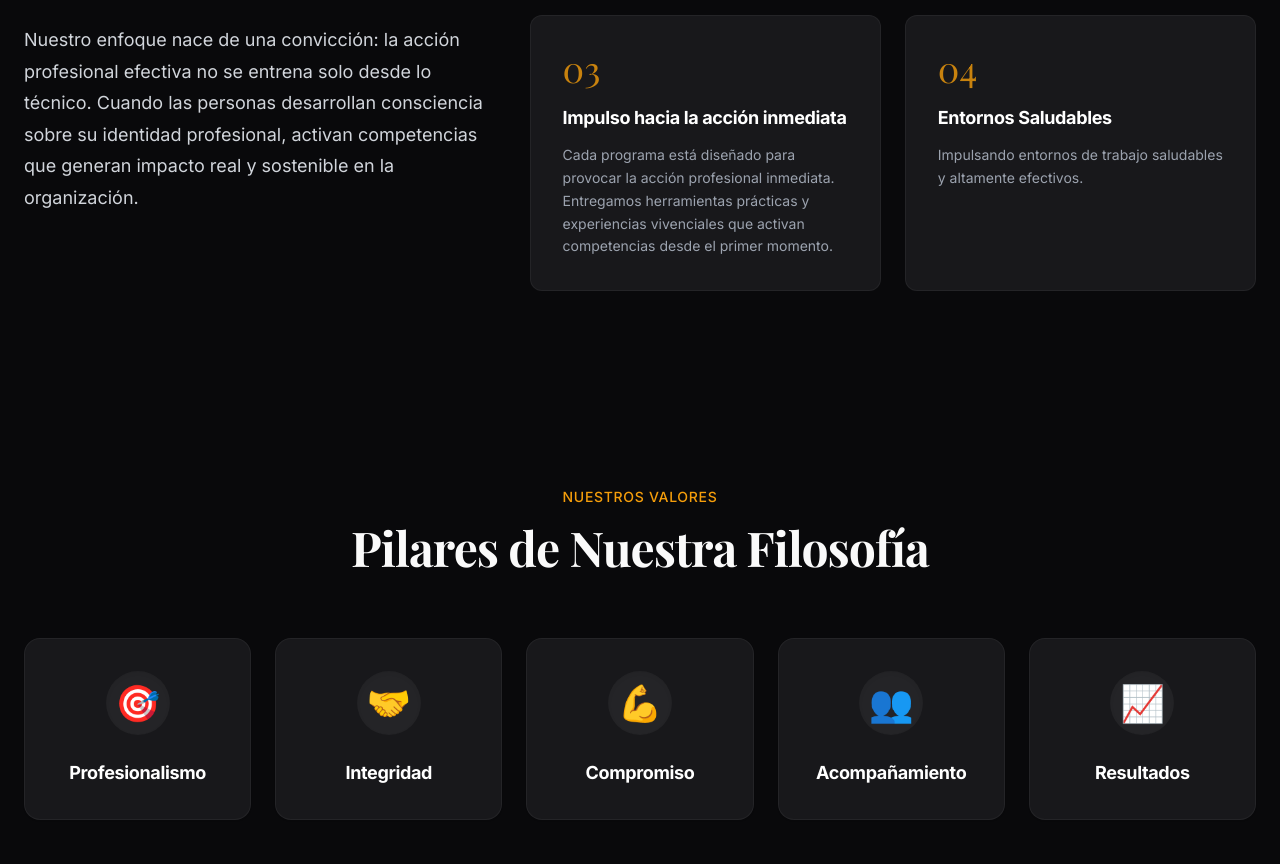
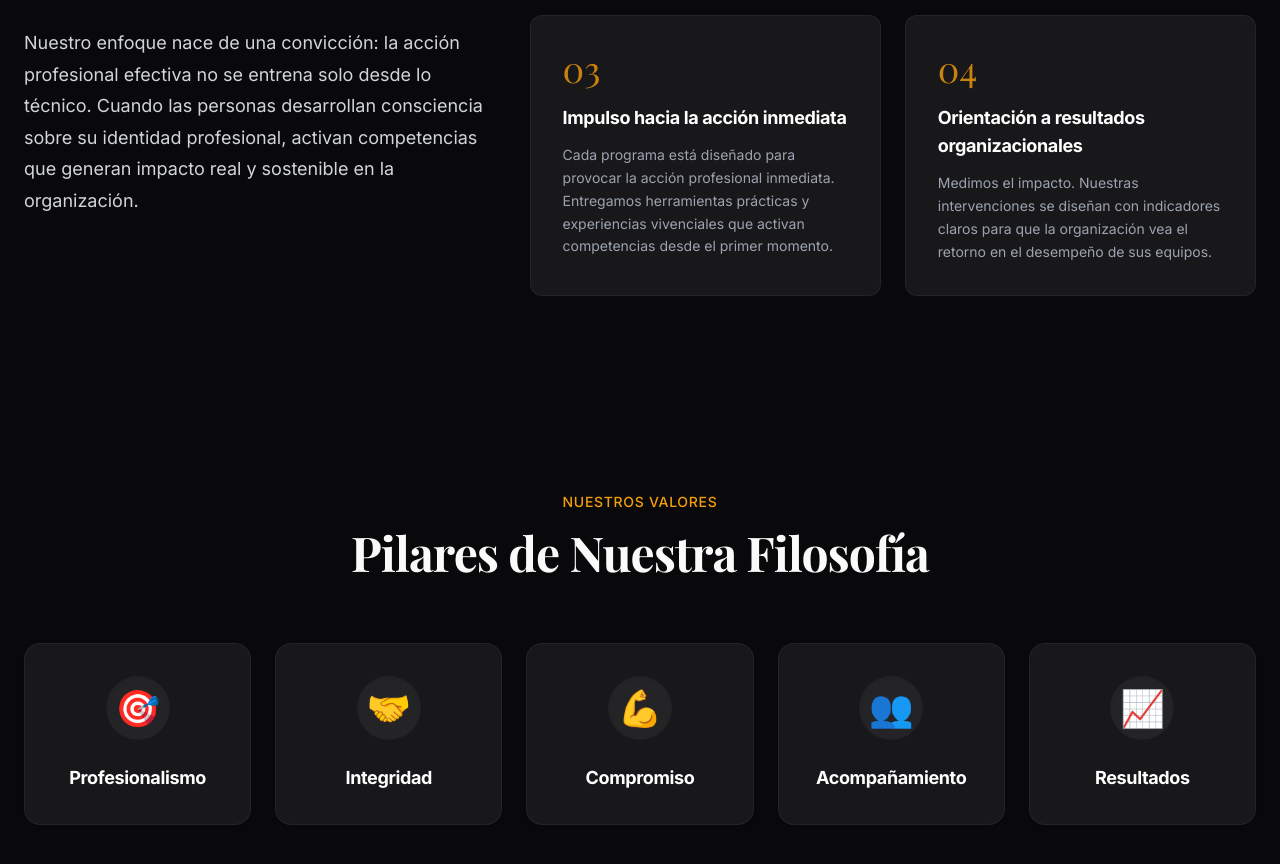
Before and after one commit to mauro6287-blip/alicia-morales-coach, a Next.js app: page / in a window 1280 px wide. Shown: the part 3344-4208 px from the top of the page. Built offline with nearby package versions, Linux system fonts and the light colour scheme; a web font is replaced by a local one.

Commit message:
Update pilar 04 text to Orientacion a resultados organizacionales
Co-Authored-By: Claude Opus 4.6 <noreply@anthropic.com>

```diff
--- a/sections/PropuestaValor.tsx
+++ b/sections/PropuestaValor.tsx
@@ -19,9 +19,9 @@ const pilares = [
     },
     {
         numero: "04",
-        titulo: "Entornos Saludables",
+        titulo: "Orientación a resultados organizacionales",
         descripcion:
-            "Impulsando entornos de trabajo saludables y altamente efectivos.",
+            "Medimos el impacto. Nuestras intervenciones se diseñan con indicadores claros para que la organización vea el retorno en el desempeño de sus equipos.",
     },
 ];
 
```
